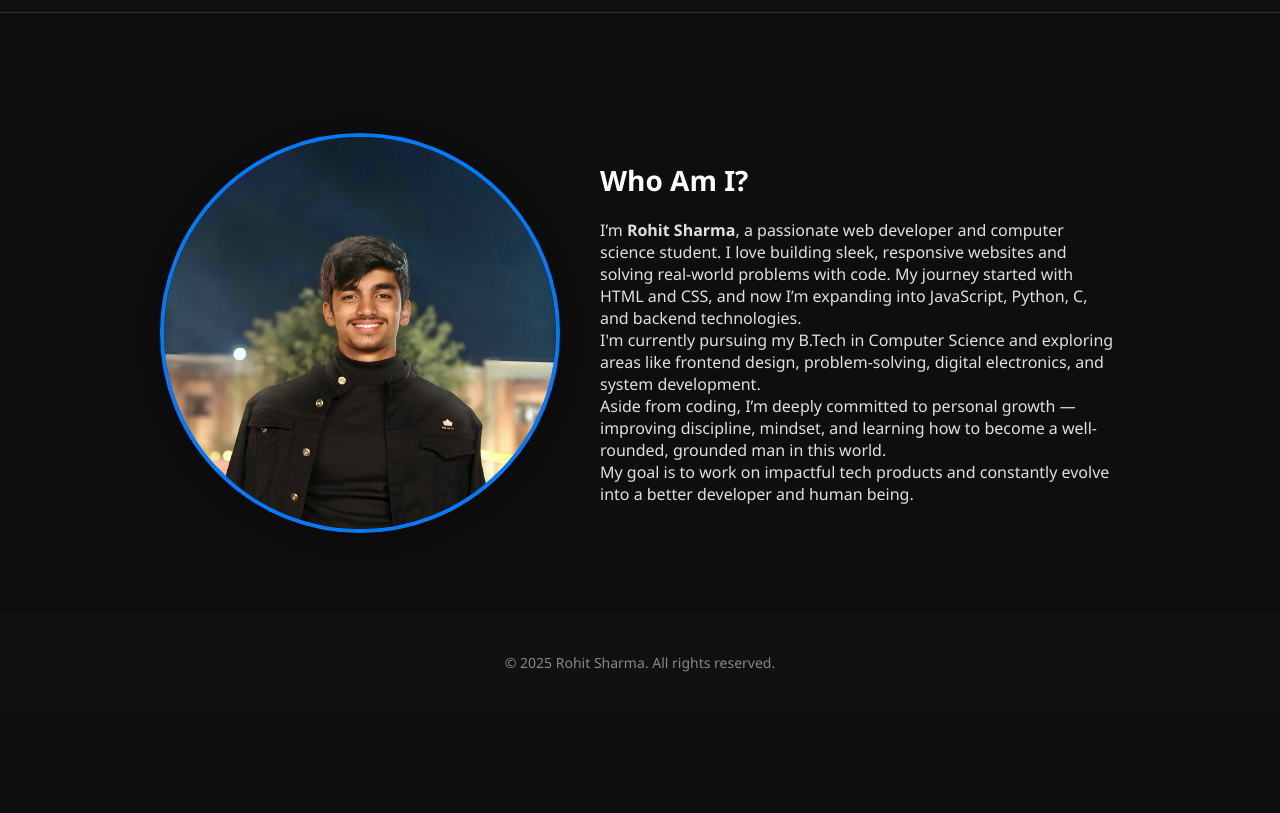
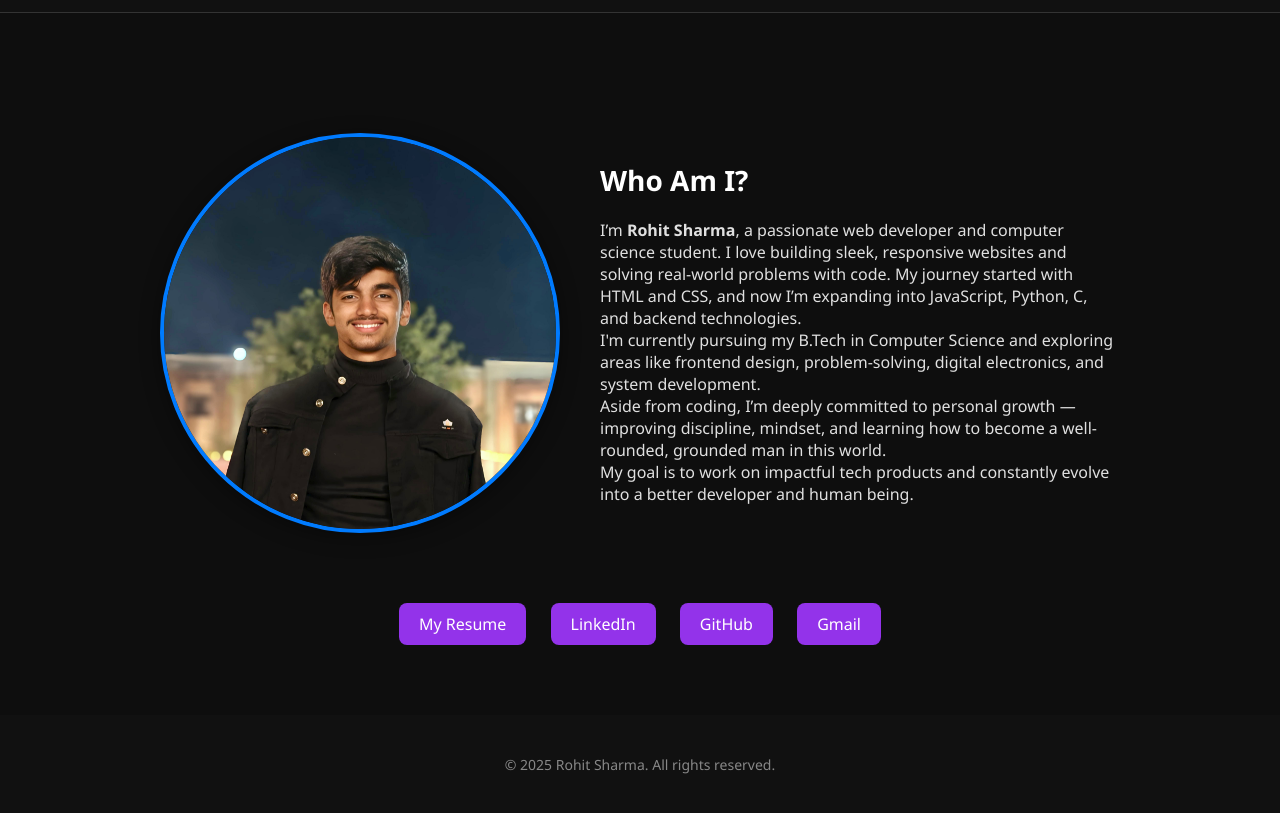
Before and after one commit to NeonSync/My-Portfolio, a plain HTML site: page about.html in a window 1280 px wide. Shown: the part 99-912 px from the top of the page. Before the commit the page ends 811 px from the top, so only its background shows below. Drawn offline with Linux system fonts and the light colour scheme.

Commit message:
added resume

```diff
--- a/about.html
+++ b/about.html
@@ -5,8 +5,13 @@
   <meta name="viewport" content="width=device-width, initial-scale=1.0" />
   <title>About | Rohit Sharma</title>
   <link rel="stylesheet" href="css/style.css" />
+  <style>
+
+  </style>
 </head>
+
 <body>
+  <!-- Navigation -->
   <nav>
     <div class="container nav-container">
       <h1 class="logo">Rohit Sharma<span>.</span></h1>
@@ -14,12 +19,13 @@
         <li><a href="index.html">Home</a></li>
         <li><a href="skills.html">Skills</a></li>
         <li><a href="projects.html">Projects</a></li>
-        <li><a href="certificates.html">Certificates & Experiences</a> </li>
+        <li><a href="certificates.html">Certificates & Experiences</a></li>
         <li><a href="contact.html">Contact</a></li>
       </ul>
     </div>
   </nav>
 
+  <!-- About Section -->
   <section class="section about-page">
     <div class="container about-container">
       <img src="images/myphoto.jpg" alt="Rohit Sharma" class="profile-photo" />
@@ -39,13 +45,24 @@
         </p>
       </div>
     </div>
+
+    <!-- Buttons Section -->
+    <div class="button-container">
+      <a href="https://drive.google.com/file/d/1I3wbyjxyW6EE9ps7KJ4SP20FLBUBzjez/view?usp=sharing" class="social-btn" target="_blank">My Resume</a>
+      <a href="https://www.linkedin.com/in/rohit-sharma-codes/" class="social-btn" target="_blank"> LinkedIn</a>
+      <a href="https://github.com/NeonSync" class="social-btn" target="_blank"> GitHub</a>
+      <a href="https://mail.google.com/mail/?view=cm&fs=1&to=rohit.sharma.rnks@gmail.com" target="_blank" class="social-btn">Gmail</a>
+
+    </div>
   </section>
 
+  <!-- Footer -->
   <footer>
     <div class="container">
       <p>© 2025 Rohit Sharma. All rights reserved.</p>
     </div>
   </footer>
+
   <script src="js/script.js"></script>
 </body>
 </html>
--- a/css/style.css
+++ b/css/style.css
@@ -16,6 +16,7 @@ body {
   margin: auto;
   padding: 20px;
 }
+
 .about-container {
   display: flex;
   align-items: center;
@@ -61,7 +62,8 @@ nav {
 }
 
 .logo span {
-  color: #a259ff; /* matte purple accent */
+  color: #a259ff;
+  /* matte purple accent */
 }
 
 .nav-links {
@@ -169,7 +171,8 @@ nav {
 }
 
 /* Skills & Projects */
-.skills-grid, .projects-grid {
+.skills-grid,
+.projects-grid {
   display: grid;
   grid-template-columns: repeat(auto-fit, minmax(150px, 1fr));
   gap: 20px;
@@ -208,6 +211,7 @@ footer {
   padding: 20px 0;
   font-size: 14px;
 }
+
 .contact-page {
   text-align: center;
 }
@@ -220,7 +224,8 @@ footer {
   margin-top: 40px;
 }
 
-.contact-form, .contact-info {
+.contact-form,
+.contact-info {
   flex: 1 1 45%;
   background-color: #1e1e1e;
   padding: 20px;
@@ -248,7 +253,7 @@ footer {
 }
 
 .contact-info p a {
-  color:#8e44ff;
+  color: #8e44ff;
   text-decoration: none;
 }
 
@@ -258,7 +263,8 @@ footer {
     align-items: center;
   }
 
-  .contact-form, .contact-info {
+  .contact-form,
+  .contact-info {
     width: 100%;
   }
 }
@@ -353,6 +359,10 @@ footer {
   }
 }
 
+
+/*Skill page */
+
+
 .skills-heading {
   color: #1f1036;
   font-size: 2.5rem;
@@ -425,3 +435,30 @@ footer {
   opacity: 1;
   transform: translateY(0);
 }
+
+   /* Button Styling */
+    .button-container {
+      text-align: center;
+      margin-top: 40px;
+    }
+
+    .social-btn {
+      display: inline-block;
+      margin: 10px;
+      padding: 10px 20px;
+      background-color: #9333ea;
+      color: #fff;
+      text-decoration: none;
+      border-radius: 8px;
+      font-size: 1rem;
+      transition: all 0.3s ease;
+    }
+
+    .social-btn:hover {
+      background-color: #7e22ce;
+      transform: translateY(-3px);
+    }
+
+    .social-btn i {
+      margin-right: 8px;
+    }
```
Also changed, not shown: certificates.html (+9 -0 lines), contact.html (+2 -1 lines), skills.html (+1 -0 lines).
